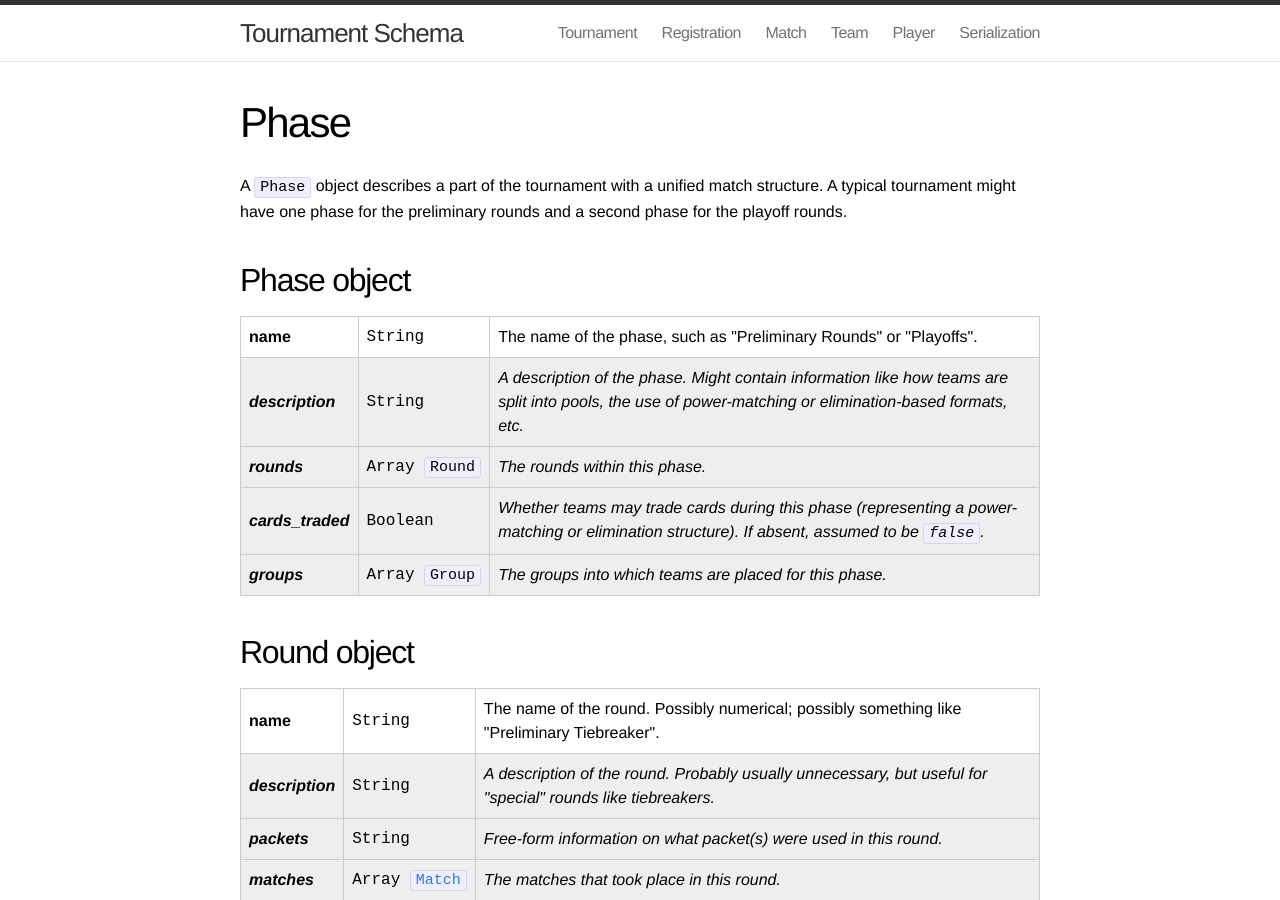
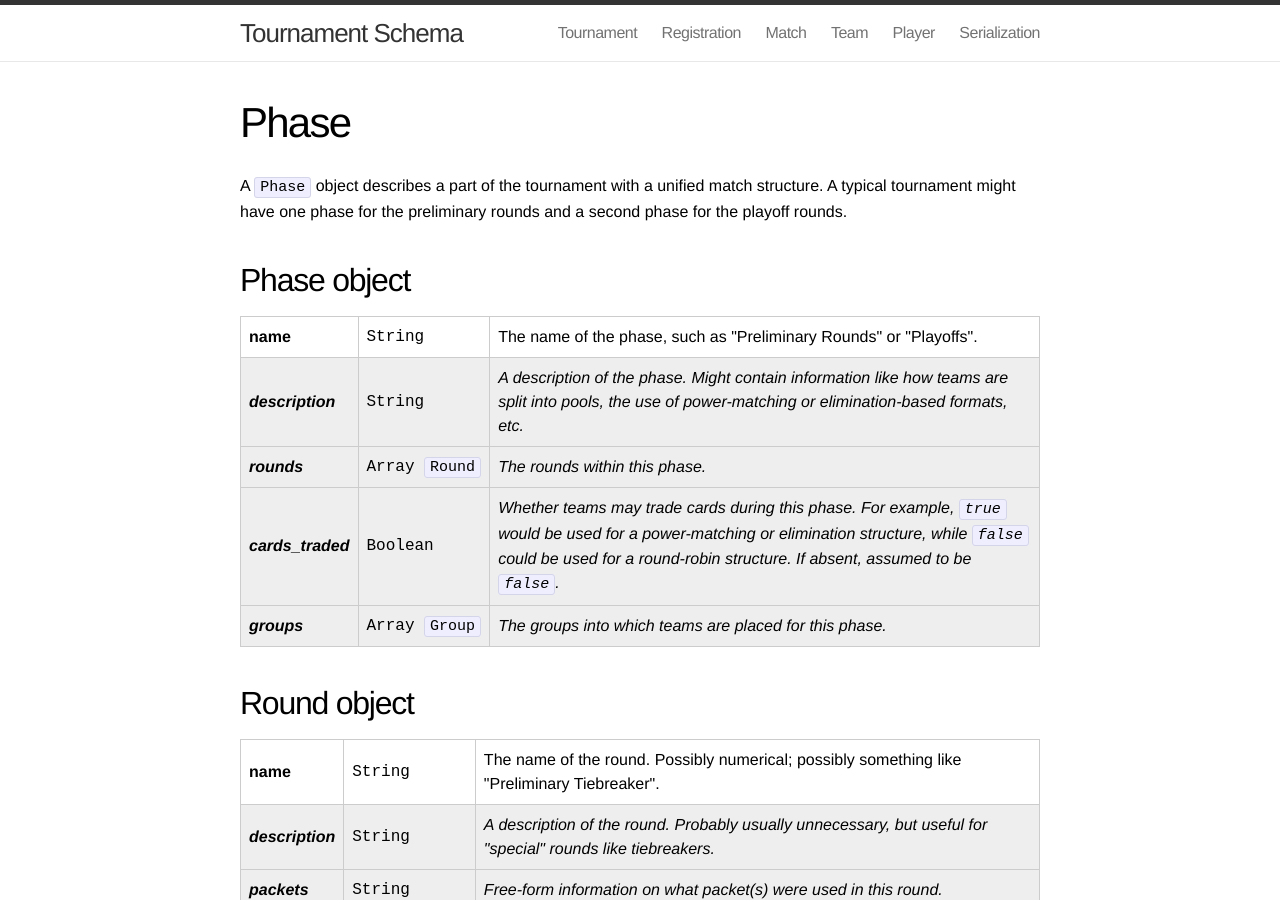
Before and after one commit to quizbowl/schema, a Jekyll site: the page built from phase.md, in a window 1280 px wide and 900 px high. Built offline with Jekyll 4.4.1, drawn with Linux system fonts in a browser that asks for light colours.

Commit message:
Clarified examples per @puls' suggestion

```diff
--- a/phase.md
+++ b/phase.md
@@ -25,7 +25,7 @@ A `Phase` object describes a part of the tournament with a unified match structu
   <tr class="optional">
     <th>cards_traded</th>
     <td class="type">Boolean</td>
-    <td>Whether teams may trade cards during this phase (representing a power-matching or elimination structure). If absent, assumed to be <code>false</code>.</td>
+    <td>Whether teams may trade cards during this phase. For example, <code>true</code> would be used for a power-matching or elimination structure, while <code>false</code> could be used for a round-robin structure. If absent, assumed to be <code>false</code>.</td>
   </tr>
   <tr class="optional">
     <th>groups</th>
```
